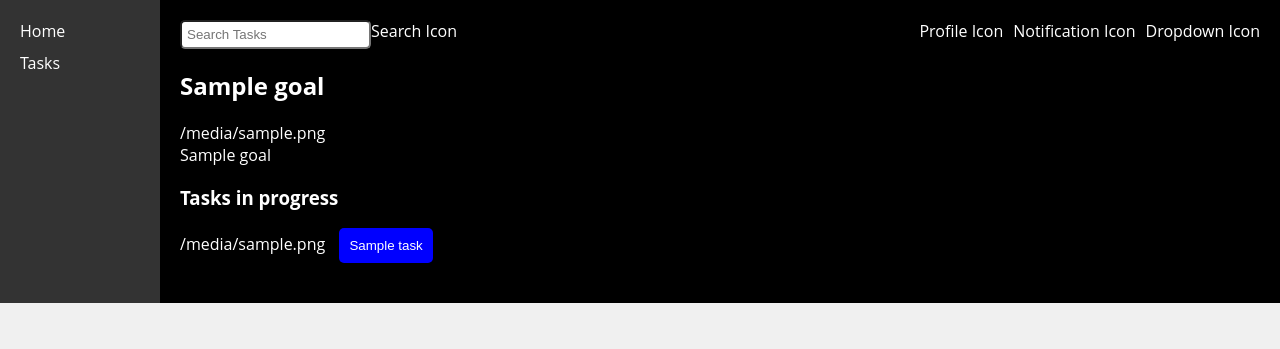
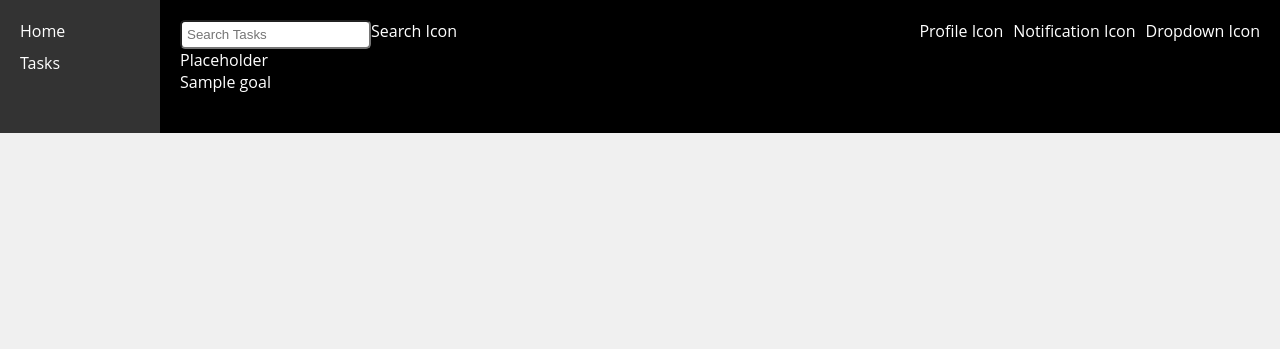
Before and after one commit to DevGauge/PursuitProphet, a Python web app: template app/templates/dashboard.html in a window 1280 px wide. Shown: the top 349 px of the page. Run offline with Jinja, Linux system fonts and the light colour scheme; the template is opened without the code that fills it: most values are stand-ins (such as "Sample title", 1, 10 or a date in 2020).

Commit message:
WIP display of goals

```diff
--- a/app/templates/dashboard.html
+++ b/app/templates/dashboard.html
@@ -23,16 +23,15 @@
         {% for goal in goals %}
         <div class="section">
             <!-- Display goal -->
-            <h2>{{ goal.name }}</h2>
-            <div class="dream-icon">{{ goal.icon }}</div>
+            <div class="dream-icon">Placeholder</div>
             <div class="dream-text">{{ goal.goal }}</div>
 
-            <!-- Display tasks related to the goal -->
+            <!-- Display tasks related to the goal
             <h3>Tasks in progress</h3>
             {% for task in goal.tasks %}
             <div class="task-icon">{{ task.icon }}</div>
             <button class="task-button">{{ task.task }}</button>
-            {% endfor %}
+            {% endfor %} -->
         </div>
         {% endfor %}
     </div>
```
